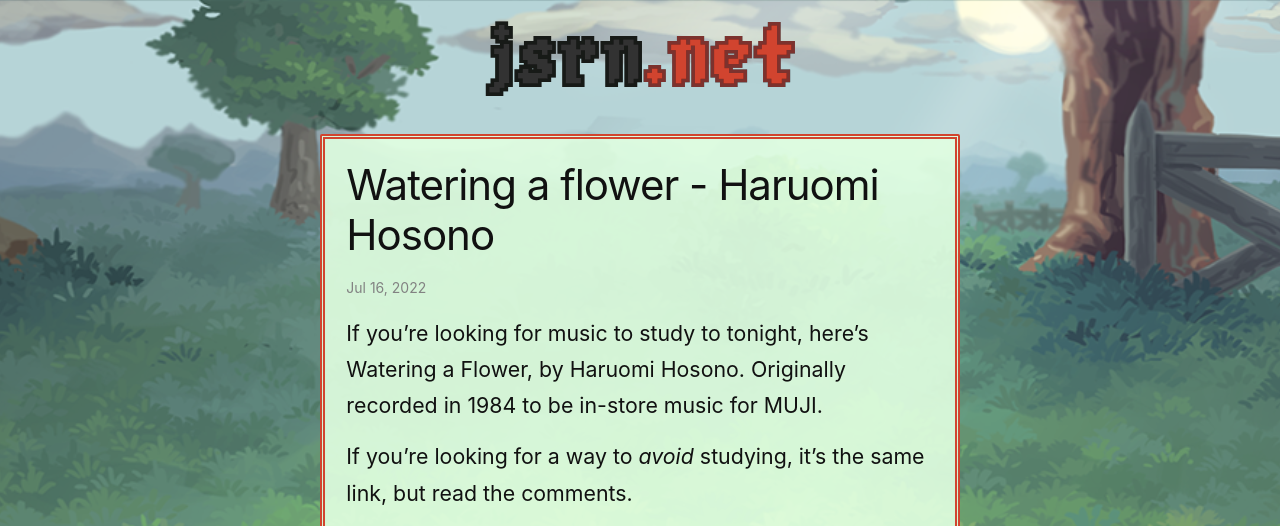
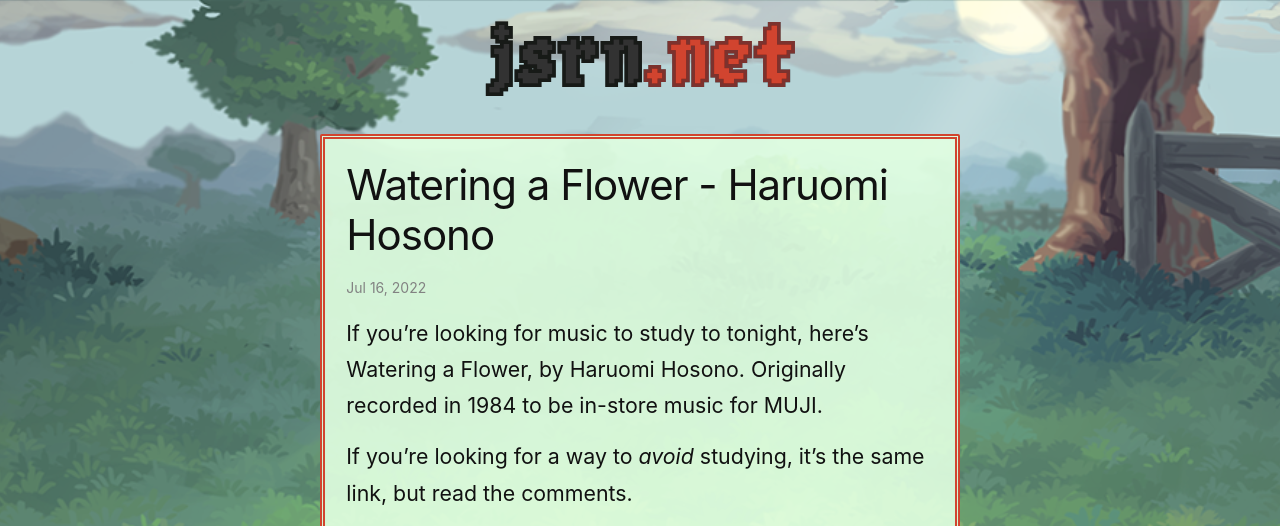
Before and after one commit to jsrn/jsrn.github.io, a Jekyll site: the page built from _posts/2022-07-16-watering-a-flower.md, in a window 1280 px wide. Shown: the top 526 px of the page. Built offline with Jekyll 4.4.1, drawn with Linux system fonts in a browser that asks for light colours; grey boxes are pictures that could not be loaded.

Commit message:
capital f

```diff
--- a/_posts/2022-07-16-watering-a-flower.md
+++ b/_posts/2022-07-16-watering-a-flower.md
@@ -1,6 +1,6 @@
 ---
 layout: post
-title: Watering a flower - Haruomi Hosono
+title: Watering a Flower - Haruomi Hosono
 description: "\"This is the warmest shade of grey I've ever felt.\""
 category: misc
 permalink: /watering-a-flower
```
